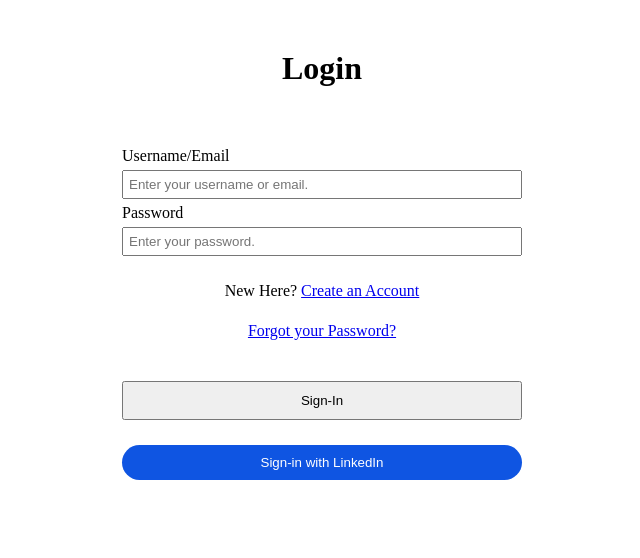
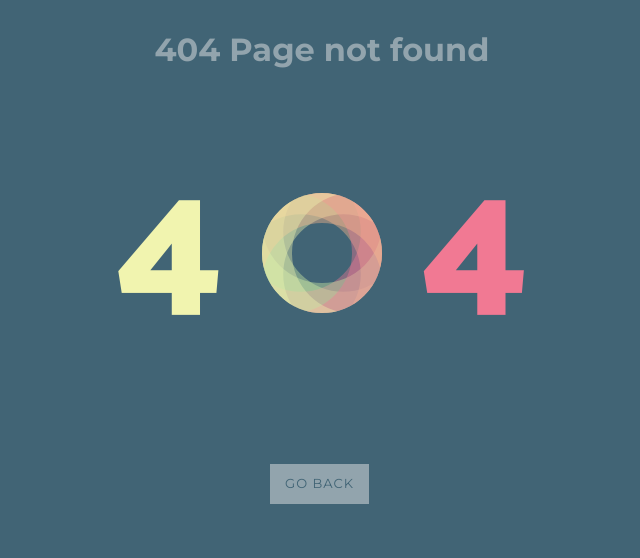
Before and after one commit to innoDebrup/mvc, a PHP site: page /app/public/index.php in a window 1280 px wide. Shown: the top 558 px of the page, without its empty margins (318-958 px from the left). Run offline with PHP 8.4, Linux system fonts and the light colour scheme; data that the repository does not hold is empty.

Commit message:
FT2-46: Added error pages and fixed routing along with server configuration.

```diff
--- /dev/null
+++ b/app/public/404.php
@@ -0,0 +1,227 @@
+<!DOCTYPE html>
+<html lang="en">
+
+<head>
+  <meta charset="UTF-8">
+  <meta name="viewport" content="width=device-width, initial-scale=1.0">
+  <title>404</title>
+  <style>
+    @import url('https://fonts.googleapis.com/css?family=Montserrat:400,600,700');
+    @import url('https://fonts.googleapis.com/css?family=Catamaran:400,800');
+
+    .error-container {
+      text-align: center;
+      font-size: 180px;
+      font-family: 'Catamaran', sans-serif;
+      font-weight: 800;
+      margin: 20px 15px;
+    }
+
+    .error-container>span {
+      display: inline-block;
+      line-height: 0.7;
+      position: relative;
+      color: #FFB485;
+    }
+
+    .error-container>span {
+      display: inline-block;
+      position: relative;
+      vertical-align: middle;
+    }
+
+    .error-container>span:nth-of-type(1) {
+      color: #D1F2A5;
+      animation: colordancing 4s infinite;
+    }
+
+    .error-container>span:nth-of-type(3) {
+      color: #F56991;
+      animation: colordancing2 4s infinite;
+    }
+
+    .error-container>span:nth-of-type(2) {
+      width: 120px;
+      height: 120px;
+      border-radius: 999px;
+    }
+
+    .error-container>span:nth-of-type(2):before,
+    .error-container>span:nth-of-type(2):after {
+      border-radius: 0%;
+      content: "";
+      position: absolute;
+      top: 0;
+      left: 0;
+      width: inherit;
+      height: inherit;
+      border-radius: 999px;
+      box-shadow: inset 30px 0 0 rgba(209, 242, 165, 0.4),
+        inset 0 30px 0 rgba(239, 250, 180, 0.4),
+        inset -30px 0 0 rgba(255, 196, 140, 0.4),
+        inset 0 -30px 0 rgba(245, 105, 145, 0.4);
+      animation: shadowsdancing 4s infinite;
+    }
+
+    .error-container>span:nth-of-type(2):before {
+      -webkit-transform: rotate(45deg);
+      -moz-transform: rotate(45deg);
+      transform: rotate(45deg);
+    }
+
+    .screen-reader-text {
+      position: absolute;
+      top: -9999em;
+      left: -9999em;
+    }
+
+    @keyframes shadowsdancing {
+      0% {
+        box-shadow: inset 30px 0 0 rgba(209, 242, 165, 0.4),
+          inset 0 30px 0 rgba(239, 250, 180, 0.4),
+          inset -30px 0 0 rgba(255, 196, 140, 0.4),
+          inset 0 -30px 0 rgba(245, 105, 145, 0.4);
+      }
+
+      25% {
+        box-shadow: inset 30px 0 0 rgba(245, 105, 145, 0.4),
+          inset 0 30px 0 rgba(209, 242, 165, 0.4),
+          inset -30px 0 0 rgba(239, 250, 180, 0.4),
+          inset 0 -30px 0 rgba(255, 196, 140, 0.4);
+      }
+
+      50% {
+        box-shadow: inset 30px 0 0 rgba(255, 196, 140, 0.4),
+          inset 0 30px 0 rgba(245, 105, 145, 0.4),
+          inset -30px 0 0 rgba(209, 242, 165, 0.4),
+          inset 0 -30px 0 rgba(239, 250, 180, 0.4);
+      }
+
+      75% {
+        box-shadow: inset 30px 0 0 rgba(239, 250, 180, 0.4),
+          inset 0 30px 0 rgba(255, 196, 140, 0.4),
+          inset -30px 0 0 rgba(245, 105, 145, 0.4),
+          inset 0 -30px 0 rgba(209, 242, 165, 0.4);
+      }
+
+      100% {
+        box-shadow: inset 30px 0 0 rgba(209, 242, 165, 0.4),
+          inset 0 30px 0 rgba(239, 250, 180, 0.4),
+          inset -30px 0 0 rgba(255, 196, 140, 0.4),
+          inset 0 -30px 0 rgba(245, 105, 145, 0.4);
+      }
+    }
+
+    @keyframes colordancing {
+      0% {
+        color: #D1F2A5;
+      }
+
+      25% {
+        color: #F56991;
+      }
+
+      50% {
+        color: #FFC48C;
+      }
+
+      75% {
+        color: #EFFAB4;
+      }
+
+      100% {
+        color: #D1F2A5;
+      }
+    }
+
+    @keyframes colordancing2 {
+      0% {
+        color: #FFC48C;
+      }
+
+      25% {
+        color: #EFFAB4;
+      }
+
+      50% {
+        color: #D1F2A5;
+      }
+
+      75% {
+        color: #F56991;
+      }
+
+      100% {
+        color: #FFC48C;
+      }
+    }
+
+    /* demo stuff */
+    * {
+      -webkit-box-sizing: border-box;
+      -moz-box-sizing: border-box;
+      box-sizing: border-box;
+    }
+
+    body {
+      background-color: #416475;
+      margin-bottom: 50px;
+    }
+
+    html,
+    button,
+    input,
+    select,
+    textarea {
+      font-family: 'Montserrat', Helvetica, sans-serif;
+      color: #92a4ad;
+    }
+
+    h1 {
+      text-align: center;
+      margin: 30px 15px;
+    }
+
+    .zoom-area {
+      max-width: 490px;
+      margin: 30px auto 30px;
+      font-size: 19px;
+      text-align: center;
+    }
+
+    .link-container {
+      text-align: center;
+    }
+
+    a.more-link {
+      text-transform: uppercase;
+      font-size: 13px;
+      background-color: #92a4ad;
+      padding: 10px 15px;
+      border-radius: 0;
+      color: #416475;
+      display: inline-block;
+      margin-right: 5px;
+      margin-bottom: 5px;
+      line-height: 1.5;
+      text-decoration: none;
+      margin-top: 50px;
+      letter-spacing: 1px;
+    }
+  </style>
+</head>
+
+<body>
+  <h1>404 Page not found</h1>
+
+  <section class="error-container">
+    <span>4</span>
+    <span><span class="screen-reader-text">0</span></span>
+    <span>4</span>
+  </section>
+  <div class="link-container">
+    <a href="http://mvc.com/" class="more-link">Go Back</a>
+  </div>
+</body>
+
+</html>
--- a/app/public/index.php
+++ b/app/public/index.php
@@ -7,8 +7,13 @@ $linked_in = new LinkedInAPIv2();
 if (isset($url['query'])) {
   $query = $url['query'];
 }
-
+// var_dump(http_response_code());
 switch ($path) {
+  case '/':
+  case '/Index':
+  case '/Login':
+    require '../view/Login.php';
+    break;
   case '/SignUp':
     require '../view/SignUp.php';
     break;
@@ -28,6 +33,5 @@ switch ($path) {
     require '../view/Profile.php';
     break;
   default:
-    require '../view/Login.php';
-    break;
+    require '404.php';
 }
```
Also changed, not shown: app/public/403.php (added, +227 -0 lines).
